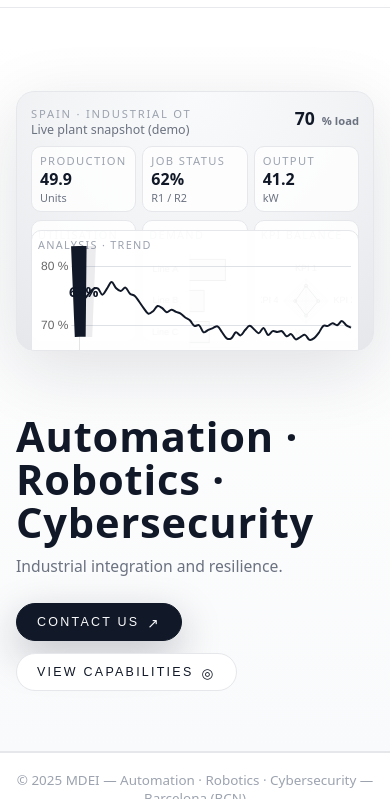
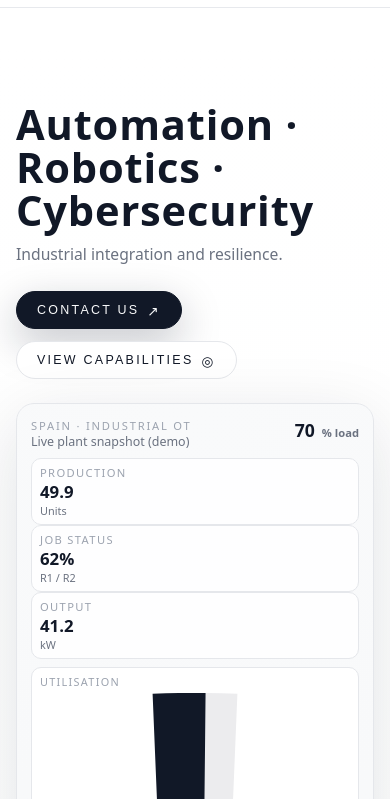
Before and after one commit to AleixFH/Aleixfh.github.io, a plain HTML site: page index.html in a window 390 px wide. Shown: the part 45-844 px from the top of the page. Drawn offline with nearby package versions, Linux system fonts and the light colour scheme.

Commit message:
Update main.css

```diff
--- a/assets/css/main.css
+++ b/assets/css/main.css
@@ -27,7 +27,7 @@ html, body {
 
 body { min-height: 100vh; }
 
-/* Scroll progress */
+/* Scroll bar superior */
 
 .scroll-progress {
   position: fixed;
@@ -101,18 +101,10 @@ header.is-scrolled {
   background: var(--accent);
   transition: width var(--transition-med);
 }
-.nav-link:hover {
-  color: var(--text-main);
-}
-.nav-link:hover::after {
-  width: 100%;
-}
-.nav-link.is-active {
-  color: var(--text-main);
-}
-.nav-link.is-active::after {
-  width: 100%;
-}
+.nav-link:hover { color: var(--text-main); }
+.nav-link:hover::after { width: 100%; }
+.nav-link.is-active { color: var(--text-main); }
+.nav-link.is-active::after { width: 100%; }
 
 main { padding-top: 84px; }
 
@@ -135,19 +127,24 @@ body.js-app-ready .view.view--active {
 /* Hero */
 
 .hero {
-  padding: 60px 5vw 72px;
+  padding: 72px 5vw 72px;
   border-bottom: 1px solid var(--border-subtle);
   background: linear-gradient(to bottom,#ffffff,#f9fafb);
+  min-height: calc(100vh - 84px);
+  display: flex;
+  align-items: center;
 }
 .hero-inner {
   max-width: 1120px;
   margin: 0 auto;
-  display: grid;
-  grid-template-columns: minmax(0,1.2fr) minmax(0,1.1fr);
-  gap: 40px;
-  align-items: center;
+  width: 100%;
+  display: flex;
+  flex-direction: column;
+  gap: 32px;
 }
-.hero-copy { max-width: 560px; }
+.hero-copy {
+  max-width: 560px;
+}
 .hero h1 {
   margin: 0 0 12px 0;
   font-size: clamp(2.6rem,4.5vw,3.6rem);
@@ -211,23 +208,15 @@ body.js-app-ready .view.view--active {
   transform: translateY(0.5px);
 }
 
-/* Hero visual + dashboard */
+/* Dashboard hero */
 
-.hero-visual {
-  position: relative;
-  height: 300px;
-  max-width: 440px;
-  justify-self: end;
-  display:flex;
-  align-items:stretch;
-  justify-content:flex-end;
+.hero-dashboard {
+  width: 100%;
 }
 
 .hero-monitor {
-  position: relative;
   width: 100%;
-  max-width: 440px;
-  height: 100%;
+  min-height: 380px;
   border-radius: 18px;
   border:1px solid var(--border-subtle);
   background: radial-gradient(circle at top, #f9fafb 0, #f3f4f6 45%, #e5e7eb 100%);
@@ -269,15 +258,21 @@ body.js-app-ready .view.view--active {
   margin-left:4px;
 }
 
+/* Filas del dashboard */
+
+.hm-row {
+  display:grid;
+  grid-template-columns: repeat(3, minmax(0,1fr));
+  gap:8px;
+}
+.hm-row-bottom {
+  grid-template-columns: minmax(0,1fr);
+}
+
 /* Métricas numéricas */
 
-.hm-metrics {
-  display:grid;
-  grid-template-columns: repeat(3, minmax(0,1fr));
-  gap:6px;
-}
 .hm-metric {
-  background:rgba(255,255,255,0.8);
+  background:rgba(255,255,255,0.9);
   border-radius:10px;
   border:1px solid var(--border-subtle);
   padding:6px 8px;
@@ -289,7 +284,7 @@ body.js-app-ready .view.view--active {
   color:var(--text-soft);
 }
 .hm-metric-value {
-  font-size:1rem;
+  font-size:1.05rem;
   font-weight:600;
 }
 .hm-metric-unit {
@@ -297,21 +292,13 @@ body.js-app-ready .view.view--active {
   color:var(--text-muted);
 }
 
-/* Widgets centrales */
-
-.hm-mid {
-  display:grid;
-  grid-template-columns: repeat(3, minmax(0,1fr));
-  gap:6px;
-  flex:1;
-  min-height:0;
-}
+/* Tiles centrales */
 
 .hm-tile {
-  background:rgba(255,255,255,0.9);
+  background:rgba(255,255,255,0.95);
   border-radius:10px;
   border:1px solid var(--border-subtle);
-  padding:6px 6px 4px;
+  padding:6px 8px 6px;
   display:flex;
   flex-direction:column;
   gap:4px;
@@ -329,7 +316,7 @@ body.js-app-ready .view.view--active {
 .hm-gauge-wrapper {
   position:relative;
   flex:1;
-  min-height:70px;
+  min-height:90px;
 }
 .hm-gauge-center {
   position:absolute;
@@ -341,37 +328,31 @@ body.js-app-ready .view.view--active {
   font-weight:600;
 }
 
-/* Radar / barras */
+/* Barras / radar */
 
-.hm-tile-bars,
-.hm-tile-radar {
+.hm-chart-wrapper {
+  flex:1;
+  min-height:90px;
+}
+
+/* Trend */
+
+.hm-tile-trend {
+  background:rgba(255,255,255,0.98);
+  border-radius:10px;
+  border:1px solid var(--border-subtle);
+  padding:6px 8px 6px;
+  display:flex;
+  flex-direction:column;
+  gap:4px;
+  min-height:90px;
+}
+.hm-trend-body {
+  flex:1;
   min-height:70px;
 }
 
-/* Trend inferior */
-
-.hm-bottom {
-  display:flex;
-  flex-direction:column;
-  gap:4px;
-  margin-top:2px;
-}
-.hm-tile-trend {
-  background:rgba(255,255,255,0.95);
-  border-radius:10px;
-  border:1px solid var(--border-subtle);
-  padding:6px 6px 4px;
-  display:flex;
-  flex-direction:column;
-  gap:4px;
-  min-height:70px;
-}
-.hm-trend-body {
-  flex:1;
-  min-height:50px;
-}
-
-/* Canvases del panel */
+/* Canvases */
 
 .hero-monitor canvas {
   width:100% !important;
@@ -393,7 +374,7 @@ body.js-app-ready .view.view--active {
   flex-shrink:0;
 }
 
-/* Platforms / domains */
+/* Platforms / domains, contact, footer --> igual que antes */
 
 .platforms {
   padding:40px 5vw 64px;
@@ -427,9 +408,7 @@ body.js-app-ready .view.view--active {
   font-size:0.85rem;
   background:#f9fafb;
 }
-.platforms-list {
-  border-top:1px solid var(--border-subtle);
-}
+.platforms-list { border-top:1px solid var(--border-subtle); }
 .platform-row {
   display:grid;
   grid-template-columns:minmax(0,1.4fr) minmax(0,2fr) auto;
@@ -451,14 +430,8 @@ body.js-app-ready .view.view--active {
   transition:opacity var(--transition-med),transform var(--transition-med);
   transform:translateX(-10%);
 }
-.platform-name {
-  font-size:1.3rem;
-  font-weight:500;
-}
-.platform-desc {
-  font-size:0.9rem;
-  color:var(--text-muted);
-}
+.platform-name { font-size:1.3rem; font-weight:500; }
+.platform-desc { font-size:0.9rem; color:var(--text-muted); }
 .platform-index {
   font-size:0.78rem;
   color:var(--text-soft);
@@ -473,17 +446,9 @@ body.js-app-ready .view.view--active {
   transform:translateX(-4px);
   transition:opacity var(--transition-med),transform var(--transition-med);
 }
-.platform-row:hover::before {
-  opacity:1;
-  transform:translateX(0);
-}
-.platform-row:hover .platform-name {
-  transform:translateX(4px);
-}
-.platform-row:hover .platform-arrow {
-  opacity:1;
-  transform:translateX(0);
-}
+.platform-row:hover::before { opacity:1; transform:translateX(0); }
+.platform-row:hover .platform-name { transform:translateX(4px); }
+.platform-row:hover .platform-arrow { opacity:1; transform:translateX(0); }
 
 .platform-detail {
   margin-top:24px;
@@ -492,15 +457,8 @@ body.js-app-ready .view.view--active {
   border:1px solid var(--border-subtle);
   background:#f9fafb;
 }
-.platform-detail-title {
-  margin:0 0 6px 0;
-  font-size:1.1rem;
-}
-.platform-detail-text {
-  margin:0 0 10px 0;
-  font-size:0.95rem;
-  color:var(--text-muted);
-}
+.platform-detail-title { margin:0 0 6px 0; font-size:1.1rem; }
+.platform-detail-text { margin:0 0 10px 0; font-size:0.95rem; color:var(--text-muted); }
 .platform-detail-points {
   margin:0;
   padding-left:18px;
@@ -581,10 +539,7 @@ input:focus, textarea:focus {
   transform:translateY(-1px);
 }
 textarea { min-height:120px; }
-button[type="submit"] {
-  margin-top:4px;
-}
-
+button[type="submit"] { margin-top:4px; }
 .contact-note {
   font-size:0.78rem;
   color:var(--text-soft);
@@ -617,26 +572,22 @@ footer {
 /* Responsive */
 
 @media (max-width: 960px) {
-  .hero-inner { grid-template-columns:minmax(0,1fr); }
-  .hero-visual {
-    max-width:100%;
-    order:-1;
-    justify-self:stretch;
-    margin-bottom:24px;
+  .hero {
+    padding: 64px 16px 56px;
+    min-height: auto;
+  }
+  .hero-inner {
+    gap: 24px;
   }
   .contact-inner { grid-template-columns:minmax(0,1fr); }
 }
 @media (max-width: 768px) {
   header { padding:10px 16px; }
   .nav { display:none; }
-  .hero { padding:52px 16px 60px; }
   .platforms { padding:32px 16px 52px; }
   #contact { padding:52px 16px 44px; }
 }
-@media (max-width: 480px) {
-  .hero-cta-row {
-    flex-direction:column;
-    align-items:flex-start;
-  }
-  .hero-visual { height:260px; }
+@media (max-width: 600px) {
+  .hm-row { grid-template-columns:minmax(0,1fr); }
+  .hero-monitor { min-height: 540px; }
 }
```
